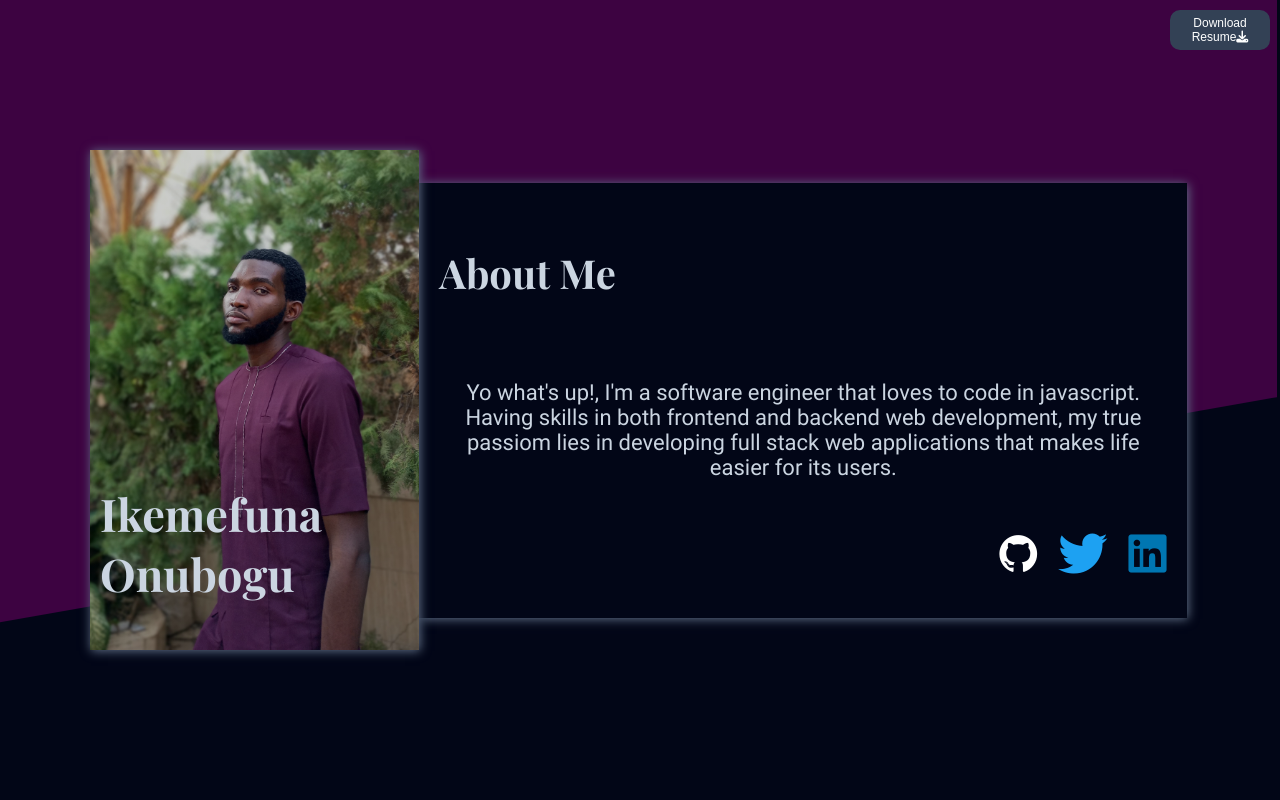
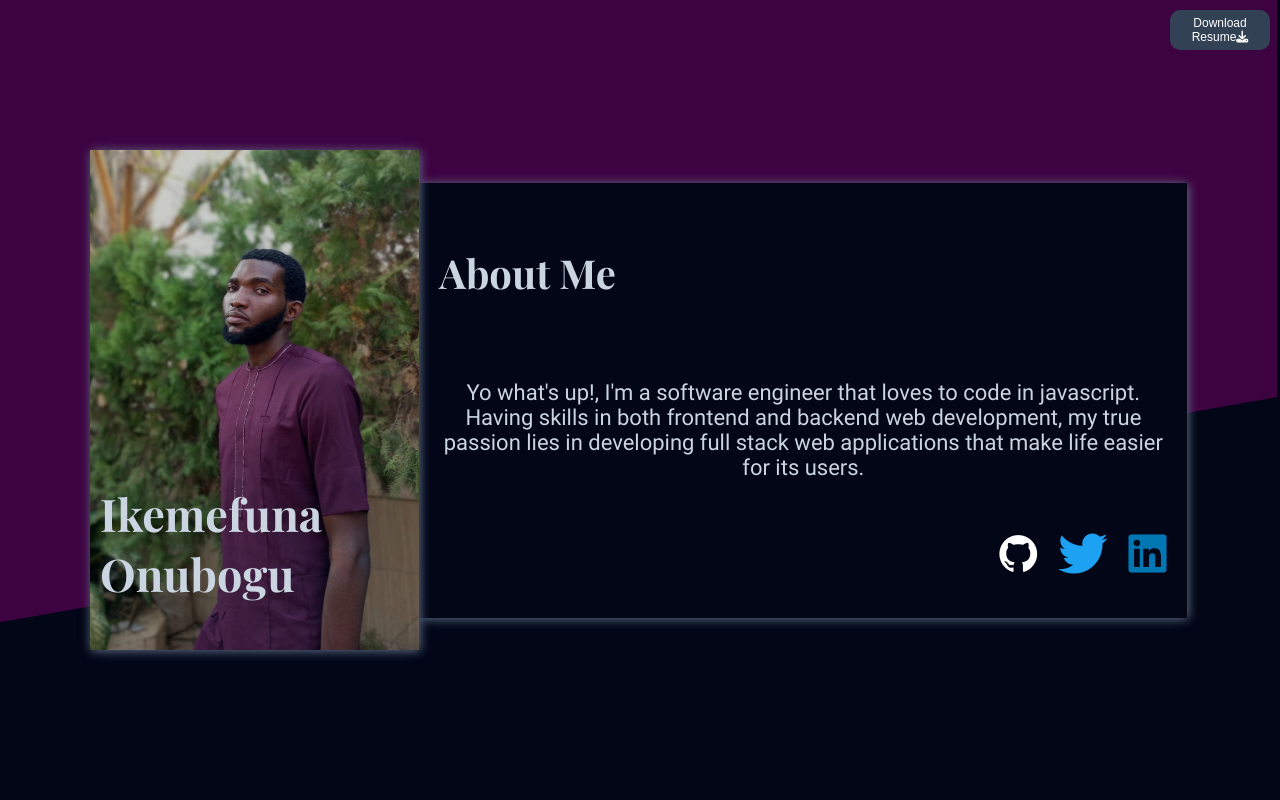
Before and after one commit to Ikem-coded-it/portfolio-TOP, a React (Vite) app in the folder client/: page / in a window 1280 px wide. Shown: the top 800 px of the page. Built offline with nearby package versions, Linux system fonts and the light colour scheme; no server answers; the database is empty; a web font is replaced by a local one.

Commit message:
fixed typo in about me text

```diff
--- a/client/src/components/Header/index.jsx
+++ b/client/src/components/Header/index.jsx
@@ -14,7 +14,7 @@ export default function Header() {
           <h1>About Me</h1>
           <ResumeDownloadButton />
           <p>
-            Yo what's up!, I'm a software engineer that loves to code in javascript. Having skills in both frontend and backend web development, my true passiom lies in developing full stack web applications that makes life easier for its users.
+            Yo what's up!, I'm a software engineer that loves to code in javascript. Having skills in both frontend and backend web development, my true passion lies in developing full stack web applications that make life easier for its users.
           </p>
           <div className="link-icons-container">
             <a rel="noreferrer" target="_blank" href="https://github.com/ikem-coded-it">
```
